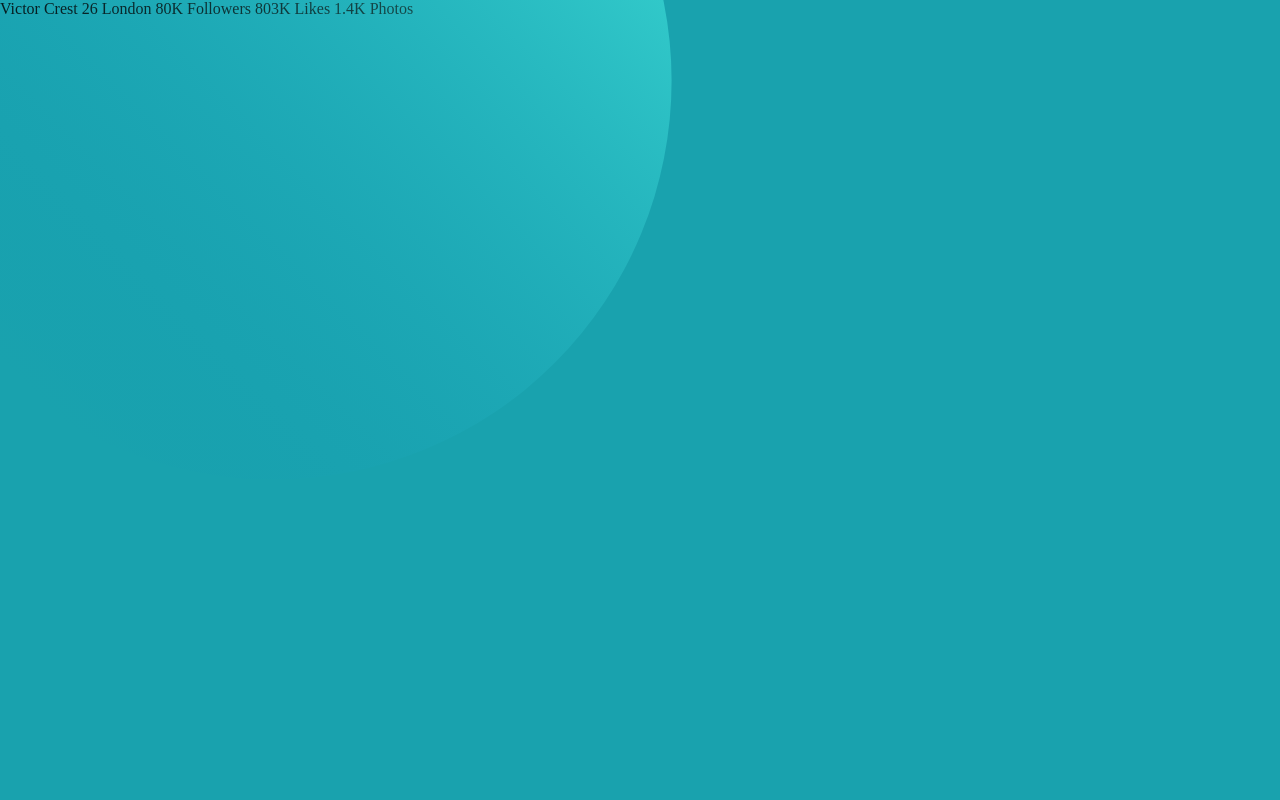
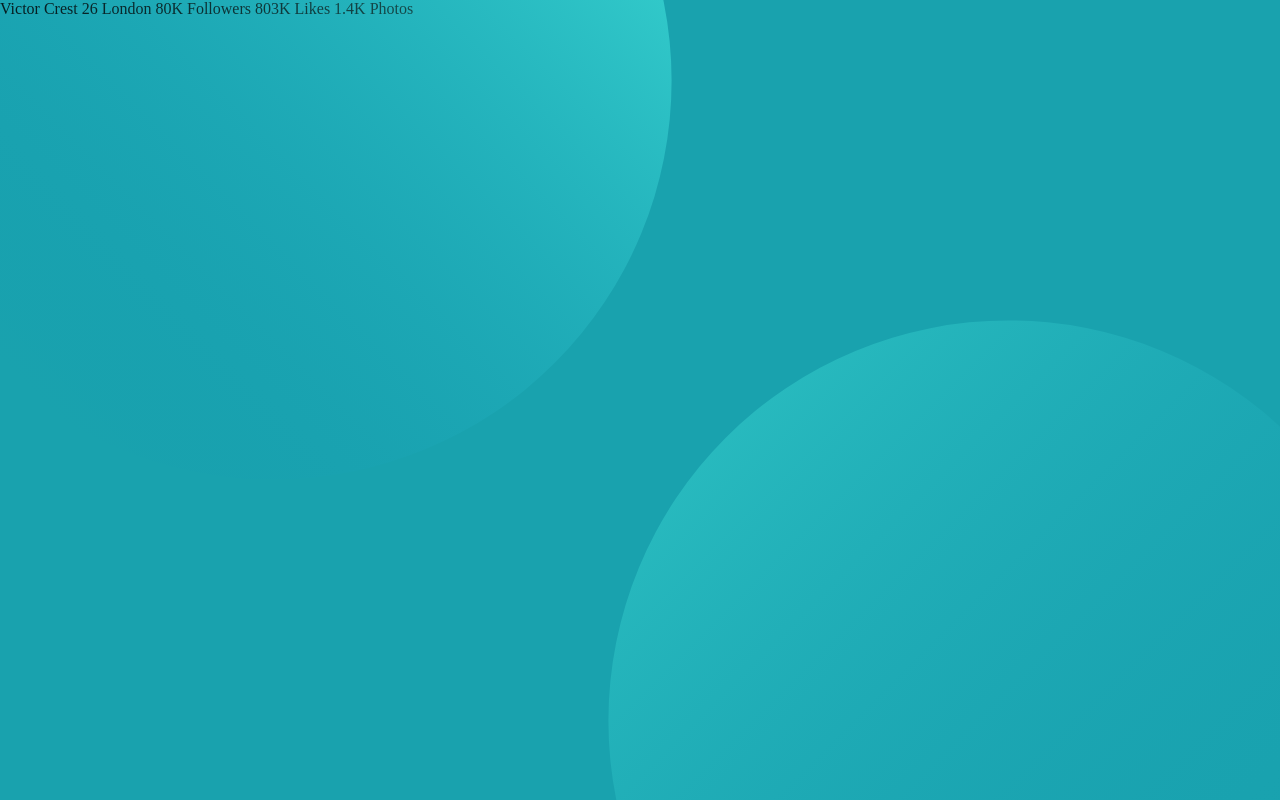
Before and after one commit to mohammad2003mrz/20-profile-card-component-main, a plain HTML site: page index.html in a window 1280 px wide. Drawn offline with Linux system fonts and the light colour scheme.

Commit message:
fix background

```diff
--- a/index.html
+++ b/index.html
@@ -30,6 +30,13 @@
       />
 
       Victor Crest 26 London 80K Followers 803K Likes 1.4K Photos
+      <div class="fix">
+        <img
+          class="b-b-c"
+          src="images/bg-pattern-bottom.svg"
+          alt="background-bottom-c"
+        />
+      </div>
     </main>
 
     <!-- <div class="attribution">
--- a/style.css
+++ b/style.css
@@ -9,6 +9,7 @@
   --Dark-grayish-blue: hsl(227, 10%, 46%);
 }
 main {
+  overflow: hidden;
   max-width: 100%;
   height: 100vh;
   background-color: var(--Dark-cyan);
@@ -20,3 +21,9 @@ main {
   top: -40%;
   left: -10%;
 }
+.b-b-c {
+  height: 100%;
+  position: absolute;
+  bottom: -40%;
+  right: -10%;
+}
```
